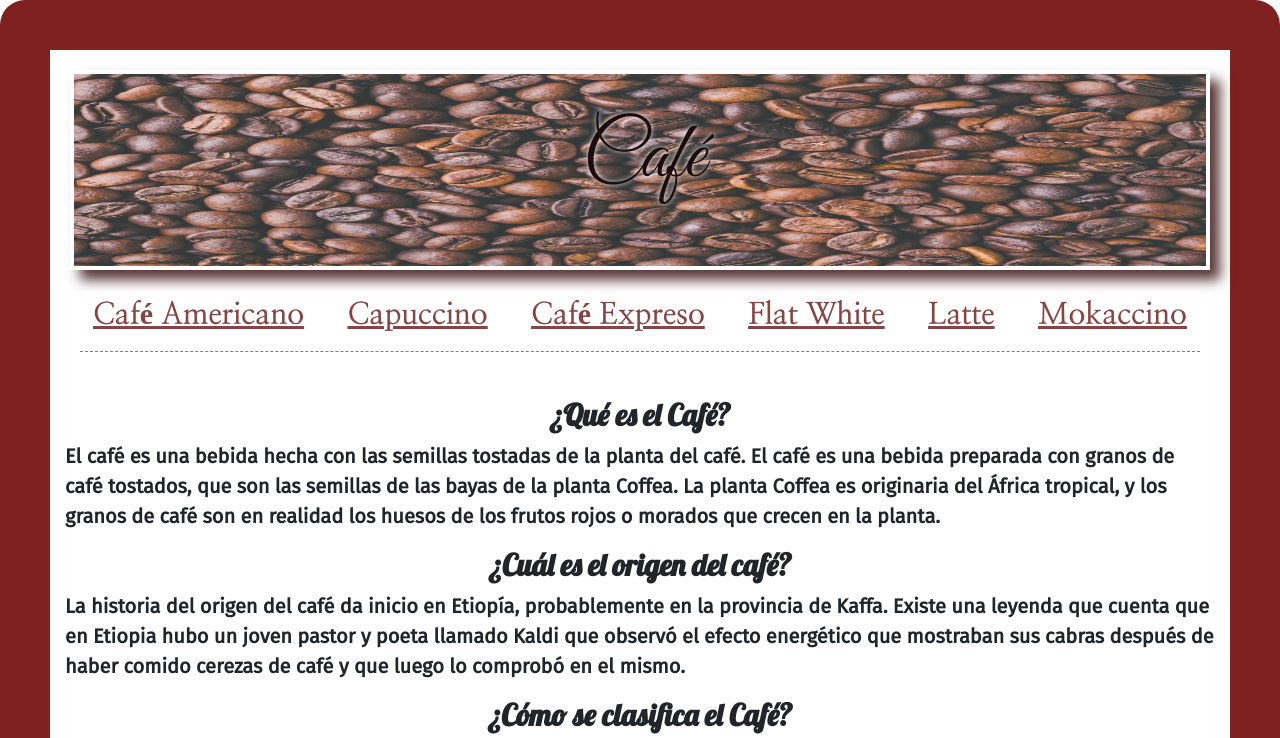
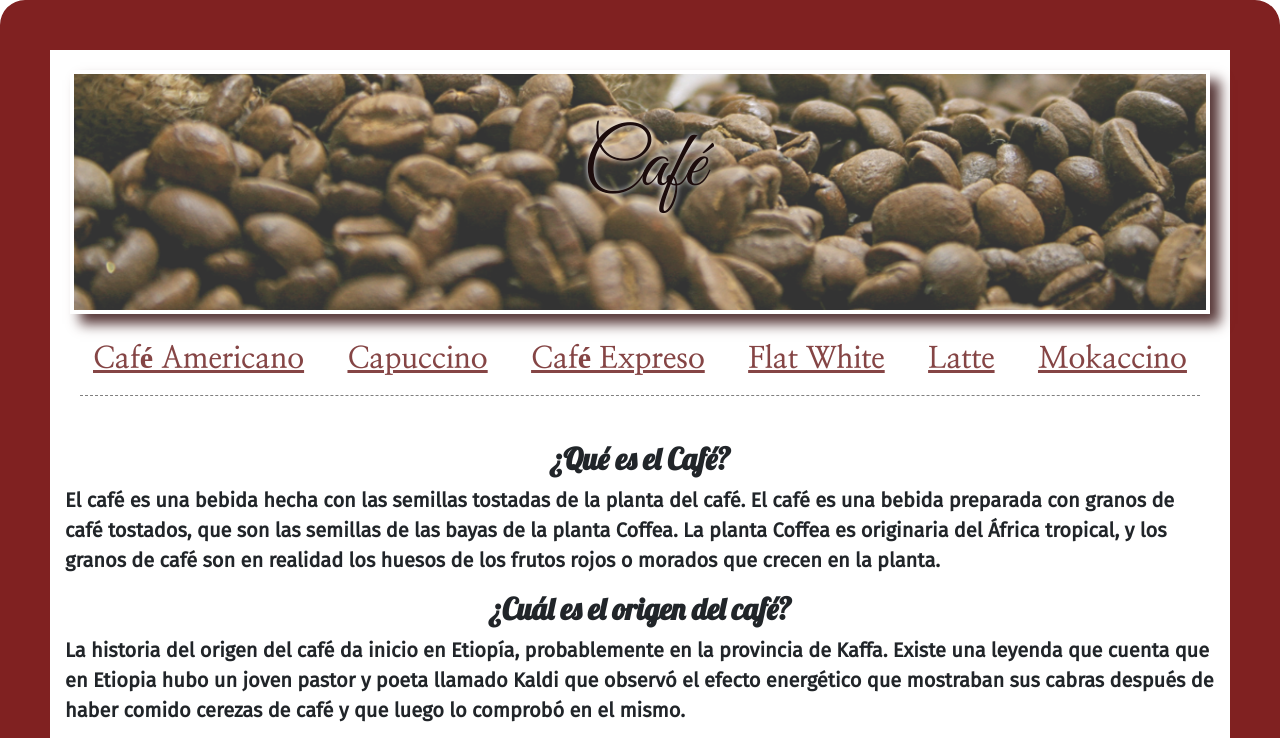
Before and after one commit to TomasTorregiani/cafecito, a website: page index.html in a window 1280 px wide. Shown: the top 738 px of the page. Drawn offline with nearby package versions, Linux system fonts and the light colour scheme; a web font is replaced by a local one.

Commit message:
cambie foto de header

```diff
--- a/index.html
+++ b/index.html
@@ -15,7 +15,7 @@
 <body>
     <header>
         <div>
-            <img src="./img/cafeee.jpg" alt="">
+            <img src="./img/cafe definitivo.png" alt="">
             <h1> Café </h1>
         </div>
         <nav>
--- a/scss/componentes/_header-index.scss
+++ b/scss/componentes/_header-index.scss
@@ -15,8 +15,7 @@ body{
 header{
     padding: 20px;
     div{
-        width: 100%;
-        height: 200px;
+
         padding: nth($size, 2);
         position: relative;
         overflow: hidden;
```
Also changed, not shown: css/style.css, img/cafe banner final.png (added), img/cafe banner.png (added), img/cafe definitivo.png (added), 2 other files.
